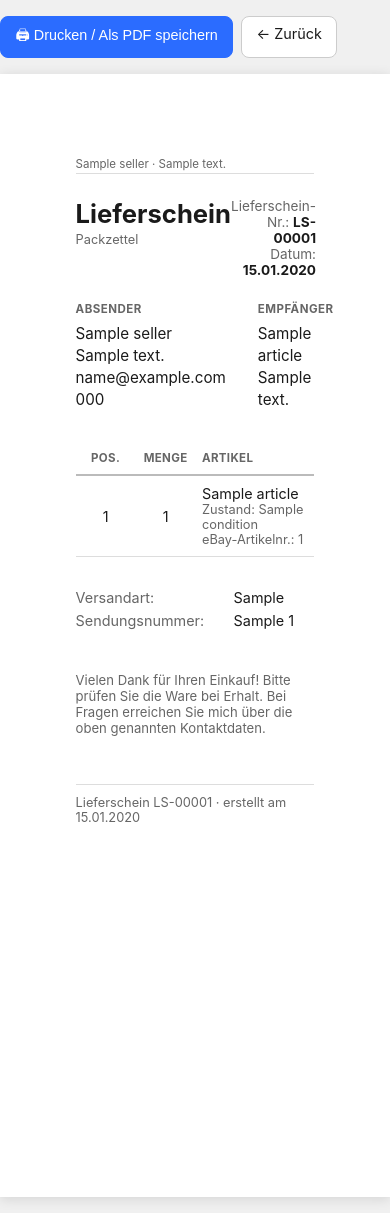
After one commit to Nilshh/warensystem, a FastAPI app: template app/templates/lieferschein.html in a window 390 px wide. The commit adds this page. Run offline with FastAPI, Linux system fonts and the light colour scheme; the template is opened without the code that fills it: most values are stand-ins (such as "Sample title", 1, 10 or a date in 2020).

Commit message:
Lieferschein/Packzettel für verkaufte Artikel
- Druckoptimierte Lieferschein-Seite (/articles/{id}/lieferschein) mit
  Absender, Empfänger, Artikelposition, Versandart und Sendungsnummer;
  Drucken/Als-PDF direkt aus dem Browser
- Neues Feld Lieferadresse (buyer_address) inkl. Auto-Migration
- Absenderdaten via .env (SELLER_NAME/ADDRESS/EMAIL/PHONE)
- Lieferschein-Button auf der Detailseite bei Status Verkauft/Reserviert

Co-Authored-By: Claude Opus 4.8 (1M context) <noreply@anthropic.com>

```diff
--- a/app/config.py
+++ b/app/config.py
@@ -12,6 +12,12 @@ UPLOAD_DIR.mkdir(parents=True, exist_ok=True)
 
 # Standard-Gebührensatz von eBay (nur Vorschlag im Formular)
 DEFAULT_EBAY_FEE_PERCENT = float(os.getenv("EBAY_FEE_PERCENT", "11.0"))
+
+# Absenderdaten für Lieferschein/Packzettel
+SELLER_NAME = os.getenv("SELLER_NAME", "")
+SELLER_ADDRESS = os.getenv("SELLER_ADDRESS", "")   # mehrzeilig via \n
+SELLER_EMAIL = os.getenv("SELLER_EMAIL", "")
+SELLER_PHONE = os.getenv("SELLER_PHONE", "")
 
 # eBay-API — für die spätere Anbindung vorbereitet
 EBAY_CLIENT_ID = os.getenv("EBAY_CLIENT_ID", "")
--- a/app/main.py
+++ b/app/main.py
@@ -107,6 +107,7 @@ def apply_form(article: Article, data: dict) -> None:
     # Käufer- & Versandabwicklung
     article.sale_platform = (data.get("sale_platform") or "").strip()
     article.buyer_name = (data.get("buyer_name") or "").strip()
+    article.buyer_address = (data.get("buyer_address") or "").strip()
     article.payment_method = (data.get("payment_method") or "").strip()
     article.tracking_carrier = (data.get("tracking_carrier") or "").strip()
     article.tracking_number = (data.get("tracking_number") or "").strip()
@@ -440,6 +441,23 @@ def article_detail(article_id: int, request: Request, db: Session = Depends(get_
     )
 
 
+@app.get("/articles/{article_id}/lieferschein", response_class=HTMLResponse)
+def lieferschein(article_id: int, request: Request, db: Session = Depends(get_db)):
+    """Druckbarer Lieferschein/Packzettel für einen Artikel."""
+    article = _get_article(db, article_id)
+    seller = {
+        "name": config.SELLER_NAME,
+        "address": config.SELLER_ADDRESS.replace("\\n", "\n"),
+        "email": config.SELLER_EMAIL,
+        "phone": config.SELLER_PHONE,
+    }
+    date = article.shipped_at or article.sold_at or datetime.now(timezone.utc)
+    return templates.TemplateResponse(
+        "lieferschein.html",
+        {"request": request, "article": article, "seller": seller, "date": date},
+    )
+
+
 # ---------------------------------------------------------------------------
 # Artikel bearbeiten
 # ---------------------------------------------------------------------------
--- a/app/migrations.py
+++ b/app/migrations.py
@@ -18,6 +18,7 @@ _EXPECTED = {
         "tags": "VARCHAR(300) DEFAULT ''",
         "sale_platform": "VARCHAR(30) DEFAULT ''",
         "buyer_name": "VARCHAR(150) DEFAULT ''",
+        "buyer_address": "TEXT DEFAULT ''",
         "payment_method": "VARCHAR(80) DEFAULT ''",
         "tracking_carrier": "VARCHAR(80) DEFAULT ''",
         "tracking_number": "VARCHAR(100) DEFAULT ''",
--- a/app/models.py
+++ b/app/models.py
@@ -54,6 +54,7 @@ class Article(Base):
     # Käufer- & Versandabwicklung
     sale_platform: Mapped[str] = mapped_column(String(30), default="")   # verkauft über
     buyer_name: Mapped[str] = mapped_column(String(150), default="")
+    buyer_address: Mapped[str] = mapped_column(Text, default="")         # Lieferadresse
     payment_method: Mapped[str] = mapped_column(String(80), default="")
     tracking_carrier: Mapped[str] = mapped_column(String(80), default="")
     tracking_number: Mapped[str] = mapped_column(String(100), default="")
--- a/app/templates/article_detail.html
+++ b/app/templates/article_detail.html
@@ -11,6 +11,9 @@
   </div>
   <div class="actions">
     <a class="btn" href="/articles/{{ article.id }}/edit">Bearbeiten</a>
+    {% if article.status in ['Verkauft', 'Reserviert'] %}
+    <a class="btn btn-primary" href="/articles/{{ article.id }}/lieferschein" target="_blank">🧾 Lieferschein</a>
+    {% endif %}
     <form method="post" action="/articles/{{ article.id }}/duplicate" style="display:inline">
       <button class="btn" type="submit" title="Als Vorlage kopieren">Duplizieren</button>
     </form>
--- a/app/templates/article_form.html
+++ b/app/templates/article_form.html
@@ -156,6 +156,9 @@
                placeholder="z.B. PayPal, Überweisung, bar">
       </label>
     </div>
+    <label>Lieferadresse <span class="muted">(für den Lieferschein)</span>
+      <textarea name="buyer_address" rows="3" placeholder="Straße Nr.&#10;PLZ Ort">{{ article.buyer_address if article else '' }}</textarea>
+    </label>
     <div class="row">
       <label>Bestelldatum
         <input type="date" name="order_date"
--- /dev/null
+++ b/app/templates/lieferschein.html
@@ -0,0 +1,124 @@
+<!DOCTYPE html>
+<html lang="de">
+<head>
+  <meta charset="utf-8">
+  <meta name="viewport" content="width=device-width, initial-scale=1">
+  <title>Lieferschein LS-{{ '%05d' % article.id }}</title>
+  <style>
+    :root { --ink:#1a1a1a; --muted:#666; --line:#ddd; }
+    * { box-sizing: border-box; }
+    body { font-family: -apple-system, "Segoe UI", Roboto, Arial, sans-serif; color: var(--ink);
+           margin: 0; background: #f0f0f0; }
+    .sheet { background: #fff; max-width: 210mm; min-height: 297mm; margin: 1rem auto;
+             padding: 22mm 20mm; box-shadow: 0 2px 12px rgba(0,0,0,.12); }
+    .toolbar { max-width: 210mm; margin: 1rem auto 0; display: flex; gap: .5rem; }
+    .btn { padding: .5rem .9rem; border: 1px solid #ccc; border-radius: 8px; background: #fff;
+           cursor: pointer; font-size: .9rem; text-decoration: none; color: var(--ink); }
+    .btn.primary { background: #2b6cff; border-color: #2b6cff; color: #fff; }
+
+    .head { display: flex; justify-content: space-between; align-items: flex-start; }
+    .sender-line { font-size: .72rem; color: var(--muted); border-bottom: 1px solid var(--line);
+                   padding-bottom: 2px; margin-bottom: 1.5rem; }
+    h1 { font-size: 1.6rem; margin: 0 0 .2rem; }
+    .doc-meta { text-align: right; font-size: .85rem; color: var(--muted); }
+    .doc-meta strong { color: var(--ink); }
+
+    .addresses { display: flex; justify-content: space-between; gap: 2rem; margin: 1.5rem 0 2rem; }
+    .addr h3 { font-size: .72rem; text-transform: uppercase; letter-spacing: .04em; color: var(--muted);
+               margin: 0 0 .4rem; }
+    .addr .body { white-space: pre-wrap; font-size: .95rem; line-height: 1.45; }
+
+    table { width: 100%; border-collapse: collapse; margin-top: .5rem; }
+    th, td { text-align: left; padding: .55rem .4rem; border-bottom: 1px solid var(--line); font-size: .9rem; }
+    th { border-bottom: 2px solid #bbb; font-size: .72rem; text-transform: uppercase; letter-spacing: .03em; color: var(--muted); }
+    td.num, th.num { text-align: center; width: 60px; }
+    .artikelnr { color: var(--muted); font-size: .8rem; }
+
+    .ship { margin-top: 1.8rem; font-size: .9rem; }
+    .ship .row { display: flex; gap: .5rem; padding: .2rem 0; }
+    .ship .label { color: var(--muted); min-width: 150px; }
+    .note { margin-top: 2.5rem; font-size: .82rem; color: var(--muted); }
+    .foot { margin-top: 3rem; font-size: .8rem; color: var(--muted); border-top: 1px solid var(--line);
+            padding-top: .6rem; }
+
+    @media print {
+      body { background: #fff; }
+      .toolbar { display: none; }
+      .sheet { box-shadow: none; margin: 0; max-width: none; min-height: auto; padding: 0; }
+      @page { margin: 18mm; }
+    }
+  </style>
+</head>
+<body>
+  <div class="toolbar">
+    <button class="btn primary" onclick="window.print()">🖨 Drucken / Als PDF speichern</button>
+    <a class="btn" href="/articles/{{ article.id }}">← Zurück</a>
+  </div>
+
+  <div class="sheet">
+    <div class="sender-line">
+      {{ seller.name }}{% if seller.address %} · {{ seller.address.replace('\n', ', ') }}{% endif %}
+    </div>
+
+    <div class="head">
+      <div>
+        <h1>Lieferschein</h1>
+        <div class="artikelnr">Packzettel</div>
+      </div>
+      <div class="doc-meta">
+        <div>Lieferschein-Nr.: <strong>LS-{{ '%05d' % article.id }}</strong></div>
+        <div>Datum: <strong>{{ date.strftime('%d.%m.%Y') }}</strong></div>
+        {% if article.sale_platform %}<div>Plattform: {{ article.sale_platform }}</div>{% endif %}
+      </div>
+    </div>
+
+    <div class="addresses">
+      <div class="addr">
+        <h3>Absender</h3>
+        <div class="body">{% if seller.name %}{{ seller.name }}
+{% endif %}{{ seller.address }}{% if seller.email %}
+{{ seller.email }}{% endif %}{% if seller.phone %}
+{{ seller.phone }}{% endif %}{% if not seller.name and not seller.address %}—{% endif %}</div>
+      </div>
+      <div class="addr">
+        <h3>Empfänger</h3>
+        <div class="body">{% if article.buyer_name %}{{ article.buyer_name }}
+{% endif %}{{ article.buyer_address or ('—' if not article.buyer_name else '') }}</div>
+      </div>
+    </div>
+
+    <table>
+      <thead>
+        <tr><th class="num">Pos.</th><th class="num">Menge</th><th>Artikel</th></tr>
+      </thead>
+      <tbody>
+        <tr>
+          <td class="num">1</td>
+          <td class="num">1</td>
+          <td>
+            {{ article.title }}
+            {% if article.condition %}<div class="artikelnr">Zustand: {{ article.condition }}</div>{% endif %}
+            {% if article.ebay_item_id %}<div class="artikelnr">eBay-Artikelnr.: {{ article.ebay_item_id }}</div>{% endif %}
+          </td>
+        </tr>
+      </tbody>
+    </table>
+
+    <div class="ship">
+      {% if article.shipping_method %}
+      <div class="row"><span class="label">Versandart:</span><span>{{ article.shipping_method }}</span></div>
+      {% endif %}
+      {% if article.tracking_number %}
+      <div class="row"><span class="label">Sendungsnummer:</span><span>{{ article.tracking_carrier }} {{ article.tracking_number }}</span></div>
+      {% endif %}
+    </div>
+
+    <p class="note">Vielen Dank für Ihren Einkauf! Bitte prüfen Sie die Ware bei Erhalt.
+    Bei Fragen erreichen Sie mich über die oben genannten Kontaktdaten.</p>
+
+    <div class="foot">
+      Lieferschein LS-{{ '%05d' % article.id }} · erstellt am {{ date.strftime('%d.%m.%Y') }}
+    </div>
+  </div>
+</body>
+</html>
```
Also changed, not shown: README.md, 1 other file.
